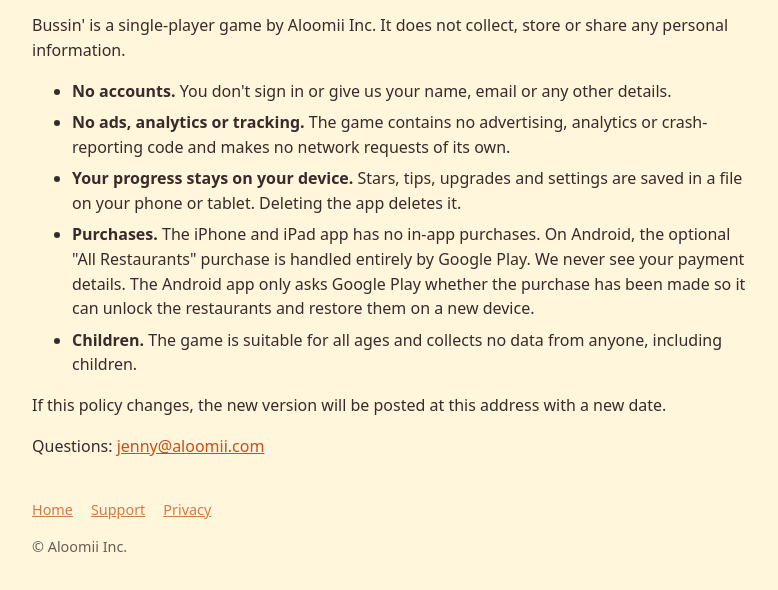
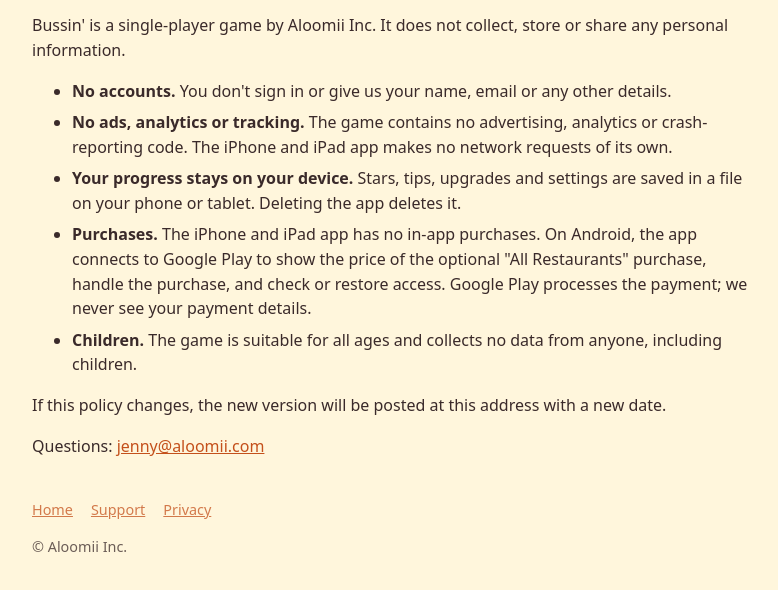
Before and after one commit to jennyc12/bussin-site, a plain HTML site: page privacy.html in a window 1280 px wide. Shown: the part 206-796 px from the top of the page, without its empty margins (248-1026 px from the left). Drawn offline with Linux system fonts and the light colour scheme.

Commit message:
Clarify iOS privacy and Android billing disclosures
Co-Authored-By: Devin AI <158243242+devin-ai-integration[bot]@users.noreply.github.com>

```diff
--- a/privacy.html
+++ b/privacy.html
@@ -8,7 +8,7 @@ h1{font-size:1.7rem;margin:.2em 0 .6em}a{color:#c4501b}li{margin:.4em 0}nav a{ma
 <h1>Bussin&#x27; privacy policy</h1>
 <p><em>Last updated: November 26, 2026</em></p>
 <p>Bussin&#x27; is a single-player game by Aloomii Inc. It does not collect, store or share any personal information.</p>
-<ul><li><strong>No accounts.</strong> You don&#x27;t sign in or give us your name, email or any other details.</li><li><strong>No ads, analytics or tracking.</strong> The game contains no advertising, analytics or crash-reporting code and makes no network requests of its own.</li><li><strong>Your progress stays on your device.</strong> Stars, tips, upgrades and settings are saved in a file on your phone or tablet. Deleting the app deletes it.</li><li><strong>Purchases.</strong> The iPhone and iPad app has no in-app purchases. On Android, the optional &quot;All Restaurants&quot; purchase is handled entirely by Google Play. We never see your payment details. The Android app only asks Google Play whether the purchase has been made so it can unlock the restaurants and restore them on a new device.</li><li><strong>Children.</strong> The game is suitable for all ages and collects no data from anyone, including children.</li></ul>
+<ul><li><strong>No accounts.</strong> You don&#x27;t sign in or give us your name, email or any other details.</li><li><strong>No ads, analytics or tracking.</strong> The game contains no advertising, analytics or crash-reporting code. The iPhone and iPad app makes no network requests of its own.</li><li><strong>Your progress stays on your device.</strong> Stars, tips, upgrades and settings are saved in a file on your phone or tablet. Deleting the app deletes it.</li><li><strong>Purchases.</strong> The iPhone and iPad app has no in-app purchases. On Android, the app connects to Google Play to show the price of the optional &quot;All Restaurants&quot; purchase, handle the purchase, and check or restore access. Google Play processes the payment; we never see your payment details.</li><li><strong>Children.</strong> The game is suitable for all ages and collects no data from anyone, including children.</li></ul>
 <p>If this policy changes, the new version will be posted at this address with a new date.</p>
 <p>Questions: <a href="mailto:jenny@aloomii.com">jenny@aloomii.com</a></p>
 <footer><nav><a href="./">Home</a><a href="support.html">Support</a><a href="privacy.html">Privacy</a></nav><p>&copy; Aloomii Inc.</p></footer>
```
